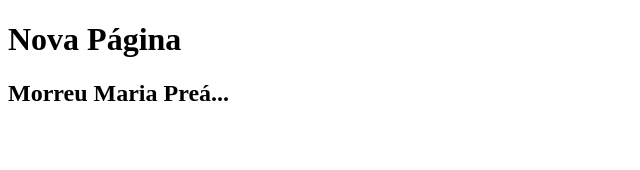
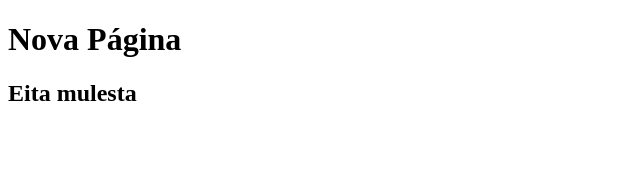
Before and after one commit to suelitonx/receitaspweb, a Next.js app: page /novapagina in a window 1280 px wide. Shown: the top 170 px of the page, without its empty margins (0-640 px from the left). Built offline with nearby package versions, Linux system fonts and the light colour scheme.

Commit message:
Receita 2: Exercicios feitos

```diff
--- a/app/novapagina/mariaprea.tsx
+++ b/app/novapagina/mariaprea.tsx
@@ -1,5 +1,5 @@
-export default function MariaPrea() {
+export default function MariaPrea(message: string) {
     return (
-      <h2>Morreu Maria Preá...</h2>
+      <h2>{message}</h2>
     )
 }
--- a/app/novapagina/page.tsx
+++ b/app/novapagina/page.tsx
@@ -4,7 +4,7 @@ export default function Principal() {
   return (
     <div>
       <h1>Nova Página</h1>
-      <MariaPrea></MariaPrea>
+      {MariaPrea("Eita mulesta")}
     </div>
   )
 }
```
